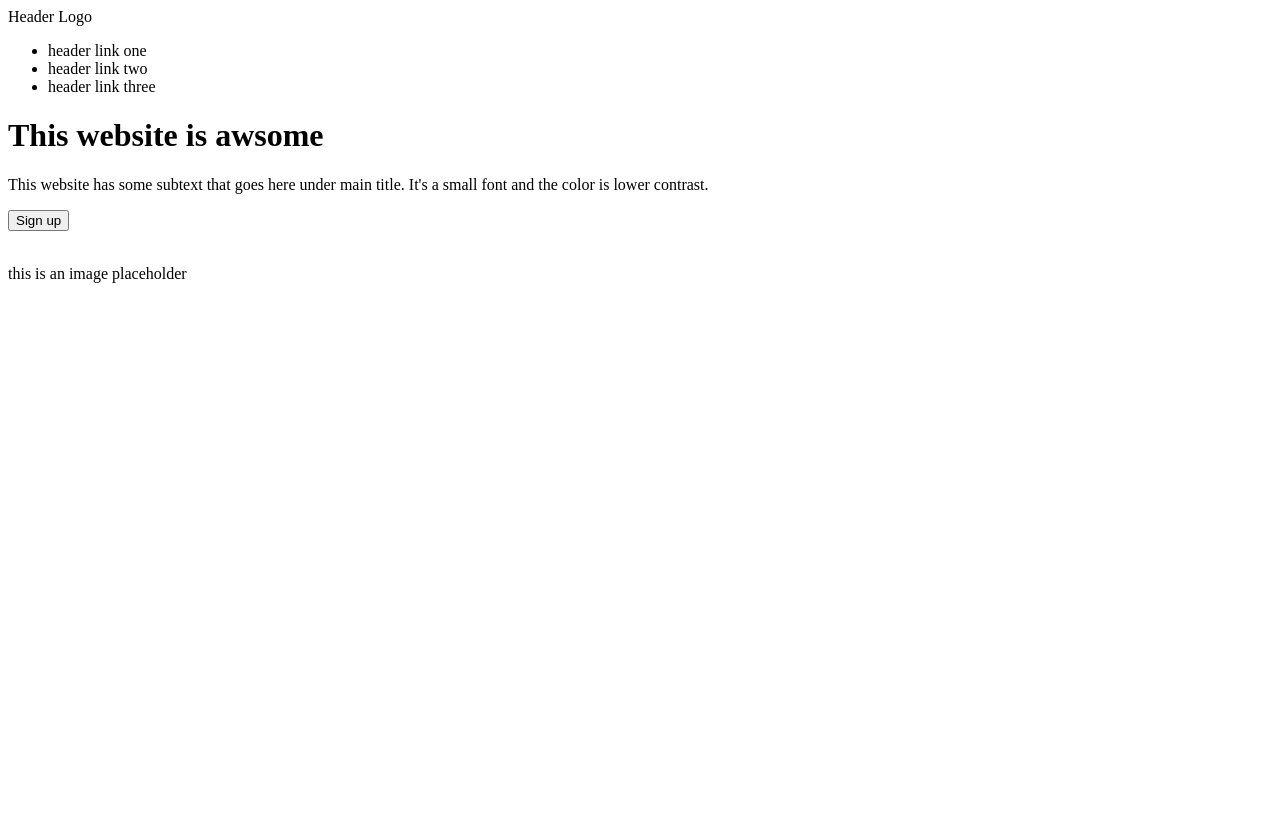
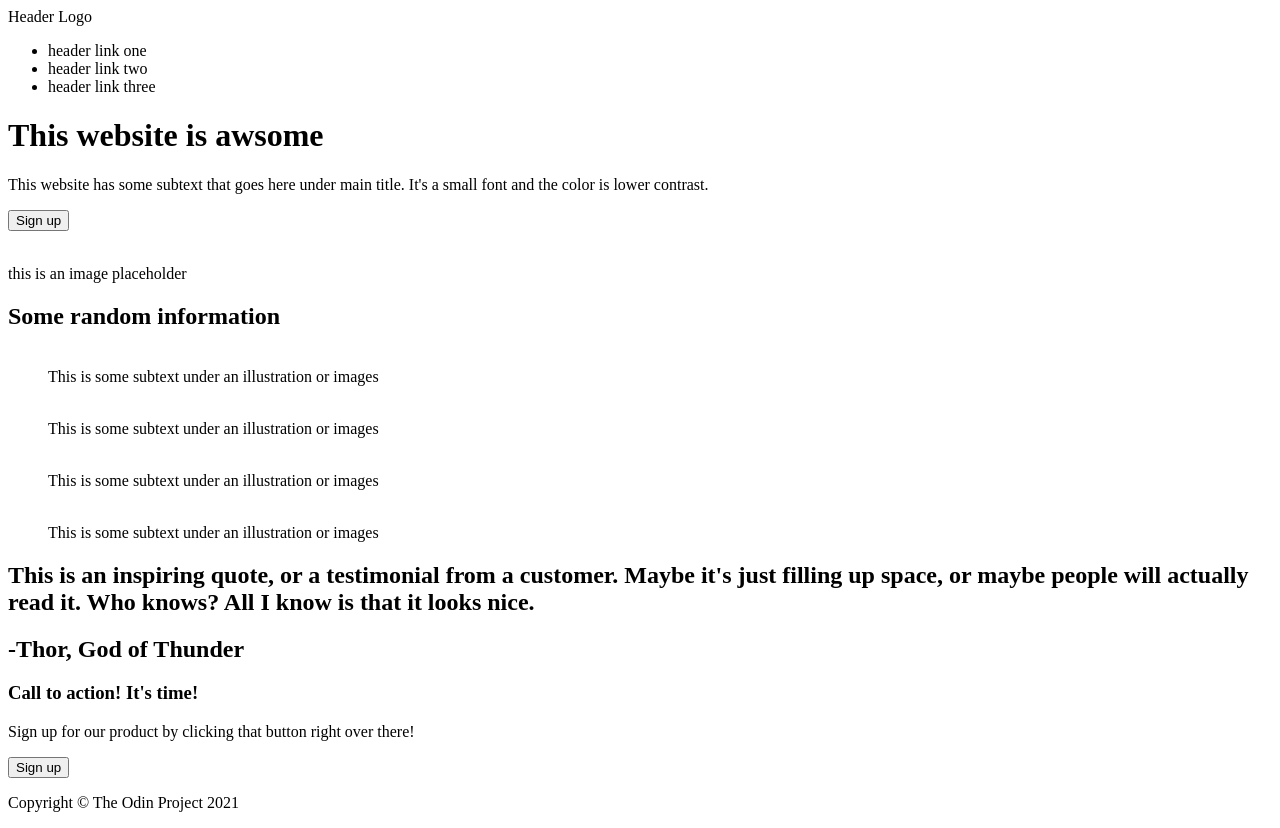
Before and after one commit to colsonfaustin/landing-page, a plain HTML site: page index.html in a window 1280 px wide. Before the commit the page ends 800 px from the top, so only its background shows below. Drawn offline with Linux system fonts and the light colour scheme.

Commit message:
add all the html sections

```diff
--- a/index.html
+++ b/index.html
@@ -32,5 +32,48 @@
 
         </div>
     </div>
+    <section id="section-2">
+        <h2>Some random information</h2>
+        <div id="img-box">
+            <figure>
+                <img src="" alt="">
+                <figcaption>This is some subtext under an illustration or images</figcaption>
+            </figure>
+            <figure>
+                <img src="" alt="">
+                <figcaption>This is some subtext under an illustration or images</figcaption>
+            </figure>
+            <figure>
+                <img src="" alt="">
+                <figcaption>This is some subtext under an illustration or images</figcaption>
+            </figure>
+            <figure>
+                <img src="" alt="">
+                <figcaption>This is some subtext under an illustration or images</figcaption>
+            </figure>
+        </div>
+    </section>
+    <section id="section-3">
+        <h2>
+            This is an inspiring quote, or a testimonial from a customer. Maybe it's just
+            filling up space, or maybe people will actually read it. Who knows? All I know
+            is that it looks nice.
+        </h2>
+        <h2 id="author">-Thor, God of Thunder</h2>
+    </section>
+    <section id="section-4">
+        <div class="action-call">
+            <h3>
+                Call to action! It's time!
+            </h3>
+            <p>
+                Sign up for our product by clicking that button right over there!
+            </p>
+        </div>
+        <button>Sign up</button>
+    </section>
+    <footer>
+        <p>Copyright &copy; The Odin Project 2021</p>
+    </footer>
 </body>
 </html>
```
